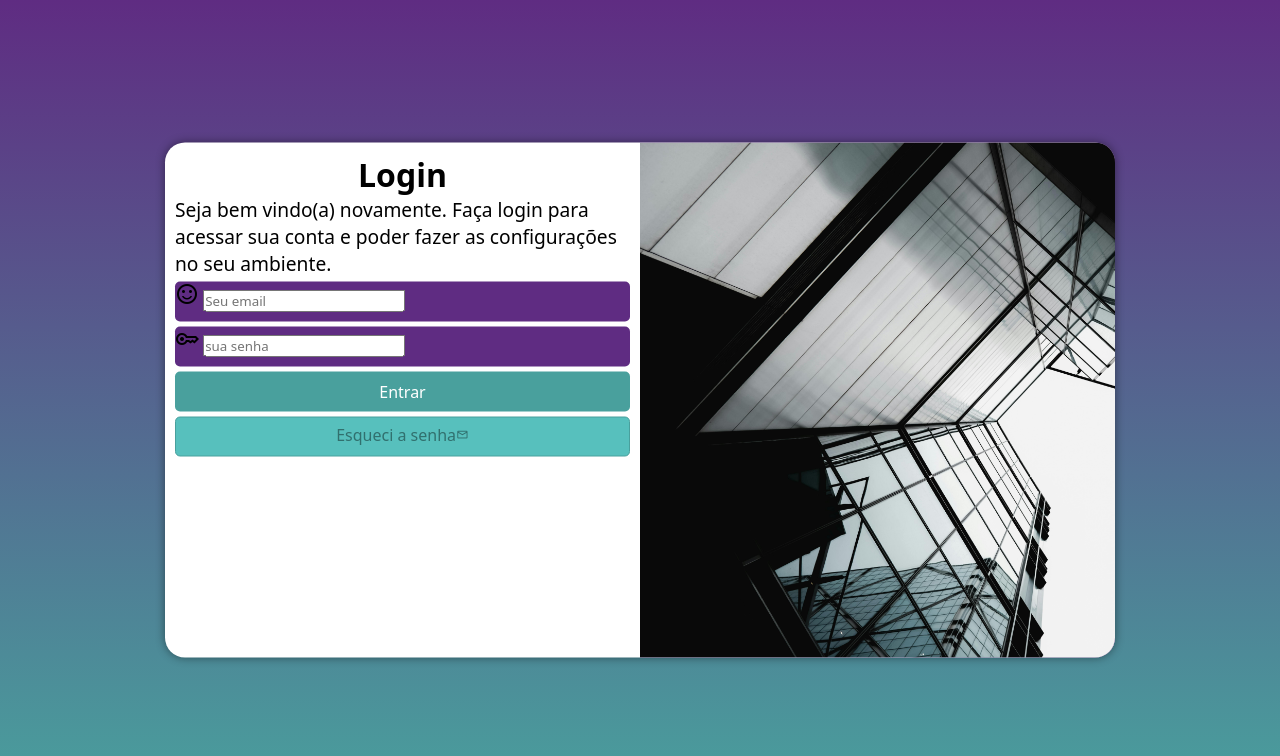
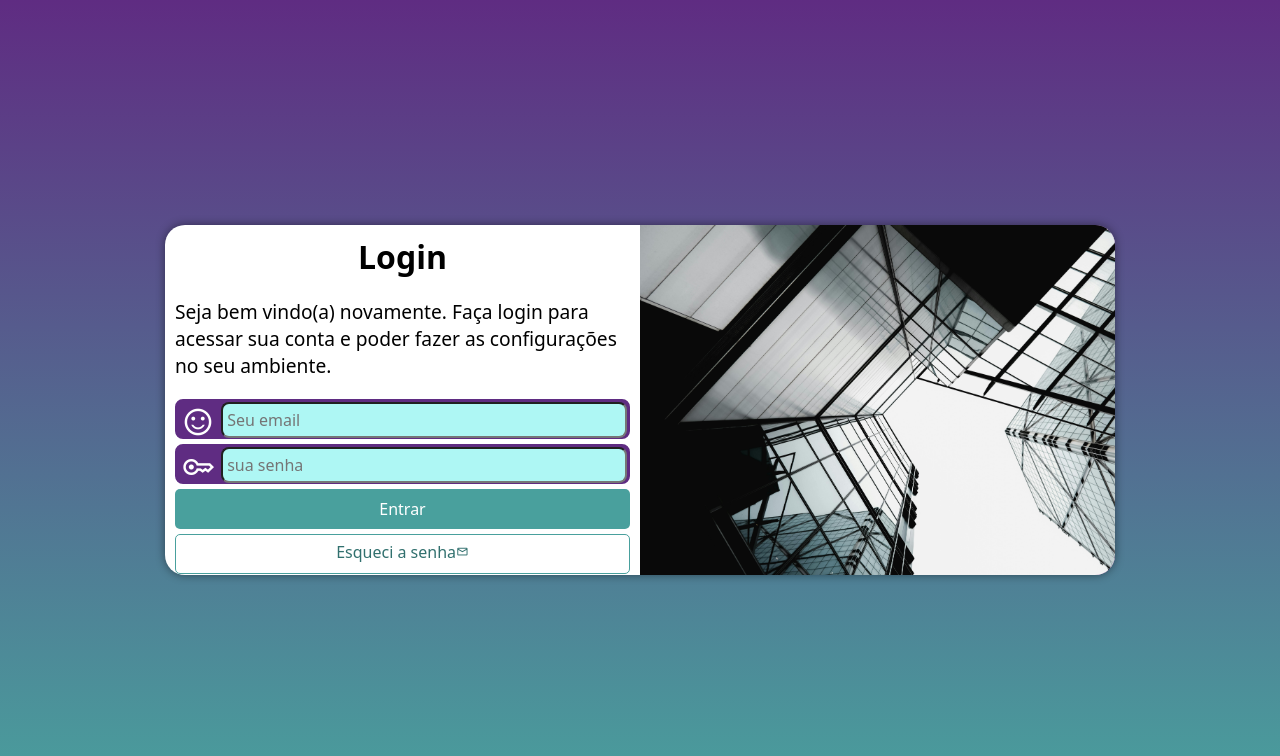
Before and after one commit to Bolever/projeto-login, a plain HTML site: page index.html in a window 1280 px wide. Drawn offline with nearby package versions, Linux system fonts and the light colour scheme.

Commit message:
finalizando

```diff
--- a/estilos/mediaquery.css
+++ b/estilos/mediaquery.css
@@ -8,6 +8,7 @@
 
     section#login{
         width: 80vw;
+        height: 280px;
     }
 
     section#login > div#imagem{
@@ -32,6 +33,7 @@
 
     section#login{
         width: 950px;
+        height: 350px;
     }
 
     section#login > div#imagem{
@@ -52,5 +54,6 @@
 
     div#formulario > p{
         font-size: 1.2em;
+        margin: 20px 0px;
     }
 }
--- a/estilos/style.css
+++ b/estilos/style.css
@@ -28,7 +28,7 @@ section#login{
     position: absolute;
     top: 50%;
     left: 50%;
-    transform: translate(-50%, -50%);
+
     overflow: hidden;
 
     background-color: white;
@@ -39,6 +39,7 @@ section#login{
 
     transition: width .3s, height .3s;
     transition-timing-function: ease;
+    transform: translate(-50%, -50%);
 }
 
 section#login > div#imagem{
@@ -65,15 +66,39 @@ div#formulario > p{
 
 div.campo{
     background-color: #5f2c82;
+    border: 2px solid #5f2c82;
     width: 100%;
     display: block;
     height: 40px;
-    border-radius: 5px;
+    border-radius: 8px;
     margin: 5px 0px;
 }
 
 div.campo > label{
     display: none;
+}
+
+div.campo > span {
+    color: white;
+    /*background-color: black;*/
+    font-size: 2em;
+    width: 40px;
+    padding: 5px;
+}
+
+div.campo > input{
+    background-color: #aef7f4;
+    font-size: 1em;
+    width: calc(100% - 45px);
+    height: 100%;
+    border-radius: 8px;
+    padding: 4px;
+    margin: 0px;
+    transform: translateY(-12px);
+}
+
+div.campo > input:focus-within{
+    background-color: white;
 }
 
 input[type=submit] {
@@ -101,7 +126,7 @@ a.botao{
     height: 40px;
     margin-top: 5px;
     padding-top: 6px;
-    background-color: #57c0bd;
+
     border: 1px solid #49a09d;
     border-radius: 5px;
     text-decoration: none;
```
